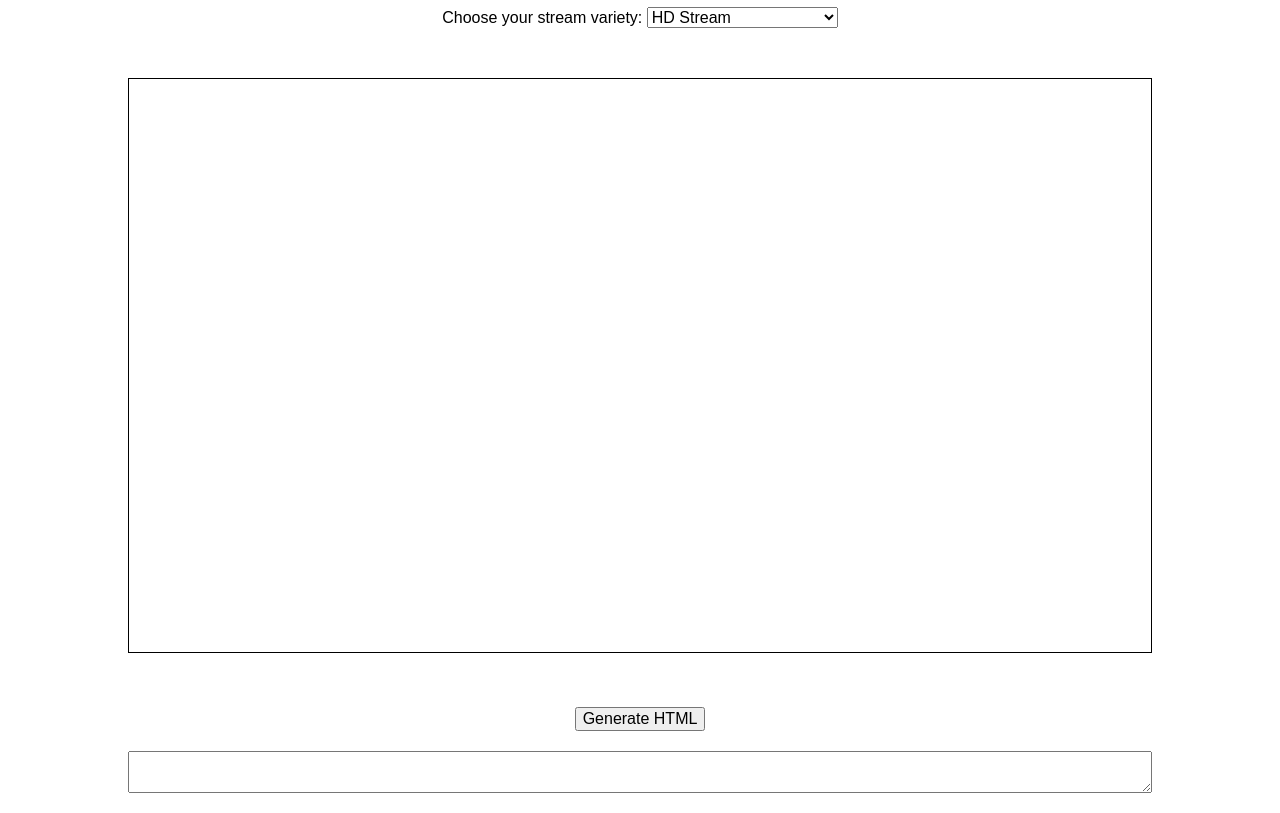
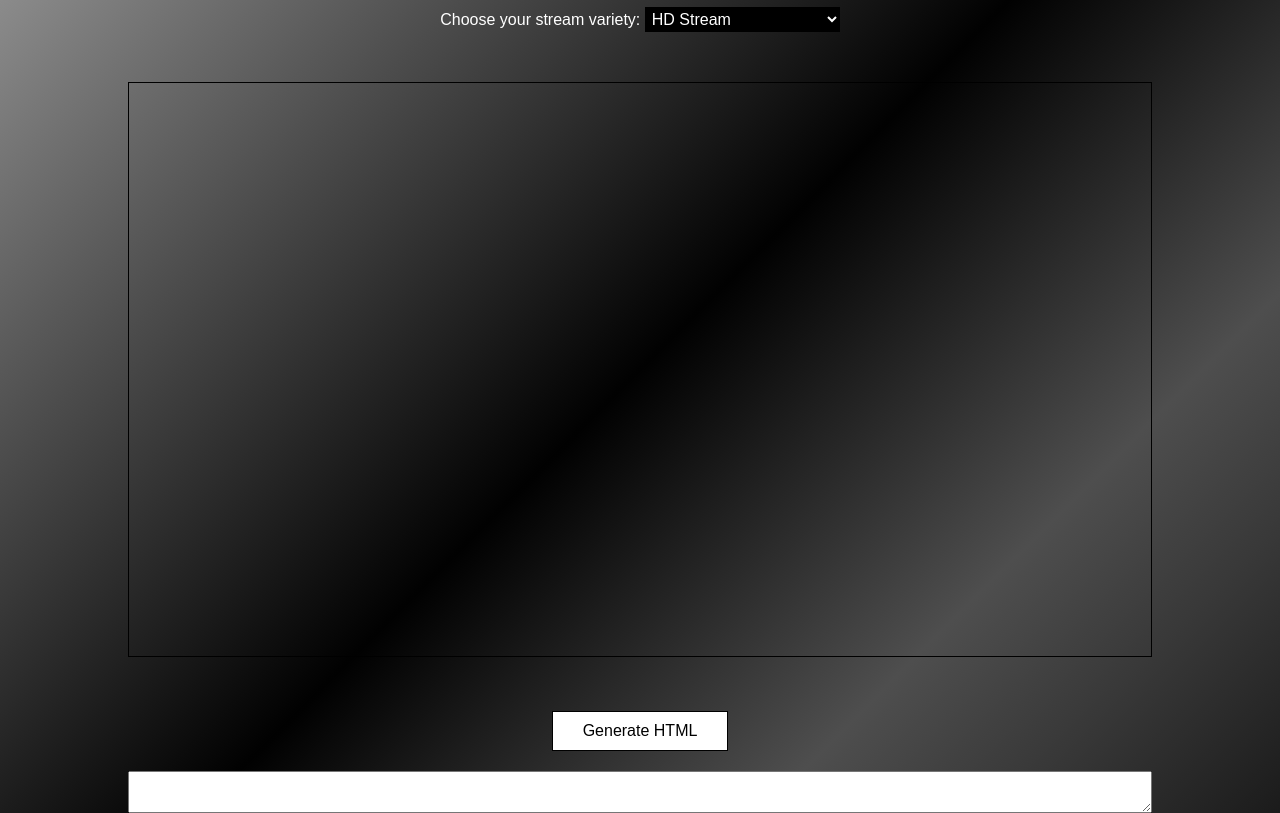
Before and after one commit to MissingPersonFGC/stream-layouts, a website: page index.html in a window 1280 px wide. Shown: the part 73-886 px from the top of the page. Drawn offline with nearby package versions, Linux system fonts and the light colour scheme.

Commit message:
Generator styling

```diff
--- a/dev/styles/main.scss
+++ b/dev/styles/main.scss
@@ -6,12 +6,30 @@
   src: url('../../fonts/BillionaireMediumGrunge.ttf') format('truetype');
 }
 
+@import 'mixins';
+
 @import 'setup';
 
 body.stream-layout {
 	width: 1920px;
 	height: 1080px;
   font-family: 'Billionaire', sans-serif;
+}
+
+body.generator-body {
+  background: linear-gradient(135deg, #959595 0%,#0d0d0d 46%,#010101 50%,#0a0a0a 53%,#4e4e4e 76%,#383838 87%,#1b1b1b 100%);
+  color: white;
+}
+
+select {
+  background: black;
+  color: white;
+  border: 0;
+  padding: 3px;
+}
+
+button {
+  @include button(black, white);
 }
 
 h1 {
--- a/index.html
+++ b/index.html
@@ -7,7 +7,7 @@
 	<title>HTML5 Stream Layout Generator</title>
 	<link rel="stylesheet" href="public/styles/style.css">
 </head>
-<body>
+<body class="generator-body">
 
 	<h1>HTML5 Stream Layout Generator</h1>
 
--- a/public/styles/style.css
+++ b/public/styles/style.css
@@ -141,6 +141,29 @@ body.stream-layout {
   height: 1080px;
   font-family: 'Billionaire', sans-serif; }
 
+body.generator-body {
+  background: linear-gradient(135deg, #959595 0%, #0d0d0d 46%, #010101 50%, #0a0a0a 53%, #4e4e4e 76%, #383838 87%, #1b1b1b 100%);
+  color: white; }
+
+select {
+  background: black;
+  color: white;
+  border: 0;
+  padding: 3px; }
+
+button {
+  padding: 10px 30px;
+  color: black;
+  background: white;
+  border: 1px solid black;
+  -webkit-transition: background 0.5s, border-radius 0.5s, border 0.5s;
+  transition: background 0.5s, border-radius 0.5s, border 0.5s; }
+  button:hover {
+    background: black;
+    color: white;
+    border: 1px solid white;
+    border-radius: 5px; }
+
 h1 {
   text-align: center; }
 
```
Also changed, not shown: dev/styles/_mixins.scss (added, +14 -0 lines).
